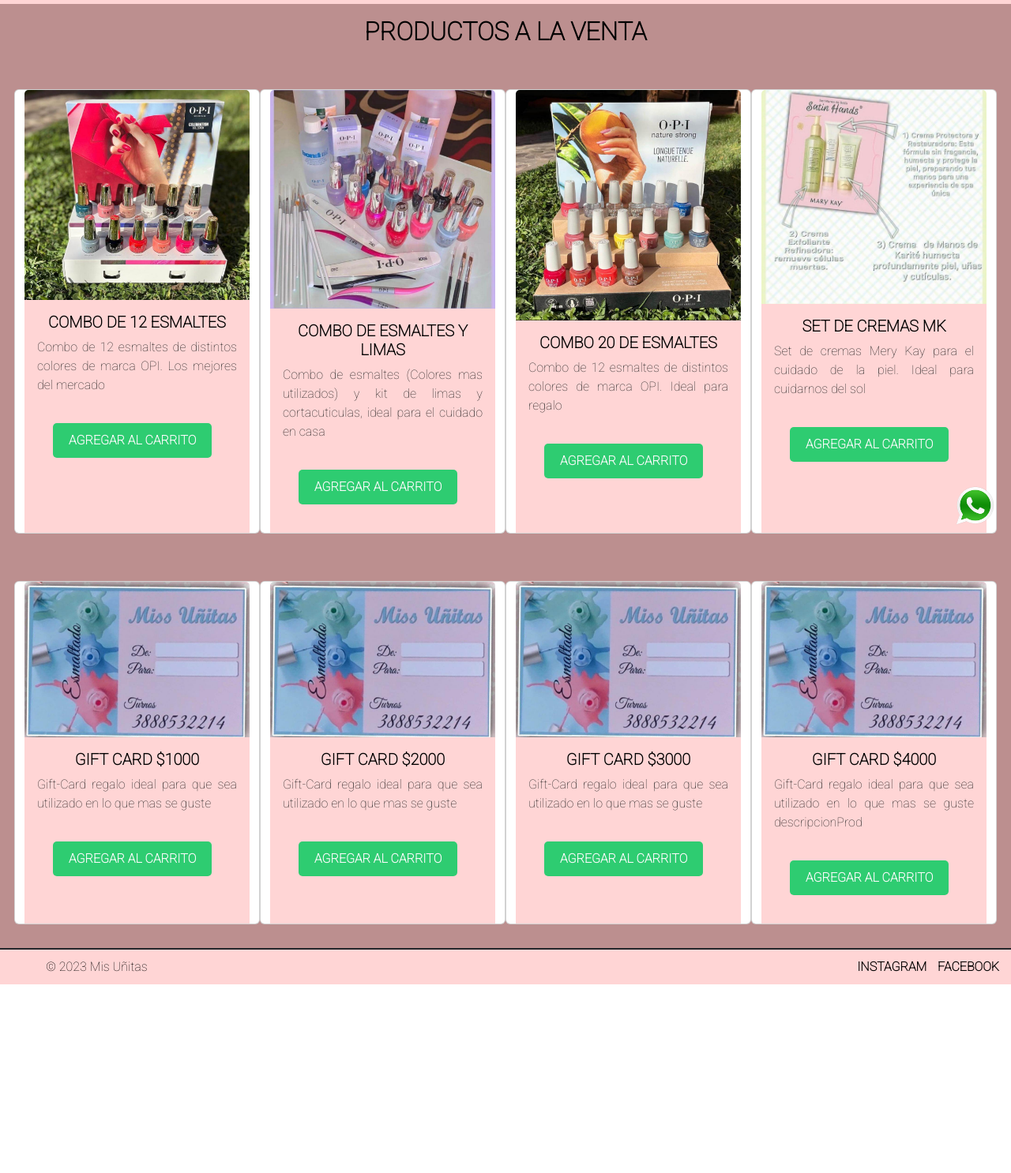
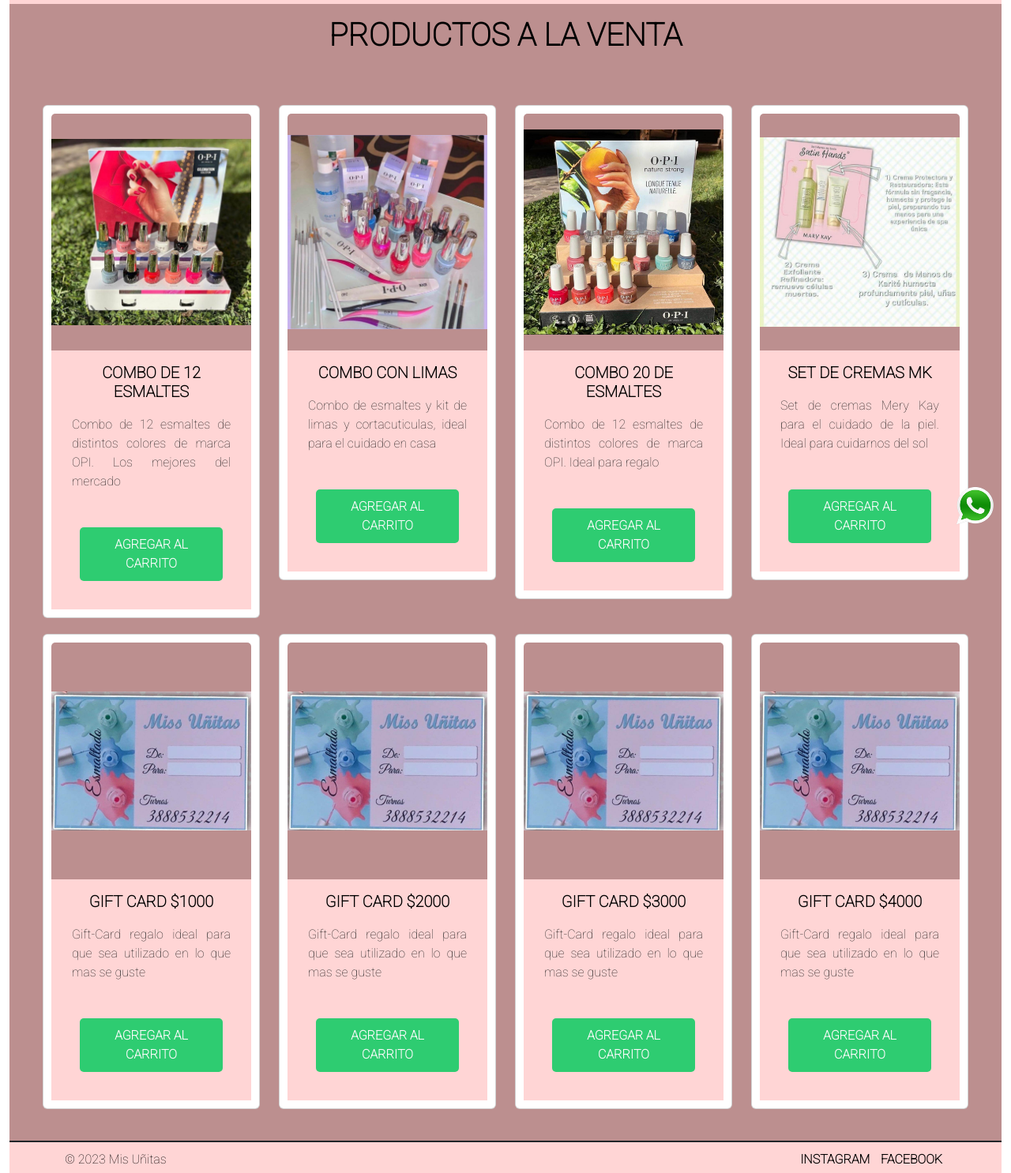
Before and after one commit to patrixruiz/MisU-itas, a plain HTML site: page html/productos.html in a window 1280 px wide. Shown: the part 114-1600 px from the top of the page at 79% size. Before the commit the page ends 1361 px from the top, so only its background shows below. Drawn offline with nearby package versions, Linux system fonts and the light colour scheme.

Commit message:
cargada final

```diff
--- a/html/productos.html
+++ b/html/productos.html
@@ -6,7 +6,8 @@
     <meta name="viewport" content="width=device-width, initial-scale=1.0">
 
     <title>Mis Uñitas Productos</title>
-    <meta name="description" content="En esta Seccion se pueden comprar distintos tipos de productos utilizados para el cuidado de las uñas y tambien para el cuidado de la piel, otra importante producto son la tarjetas para cumpleaños">
+    <meta name="description"
+        content="En esta Seccion se pueden comprar distintos tipos de productos utilizados para el cuidado de las uñas y tambien para el cuidado de la piel, otra importante producto son la tarjetas para cumpleaños">
 
     <!-- CSS BS -->
     <link href="https://cdn.jsdelivr.net/npm/bootstrap@5.3.2/dist/css/bootstrap.min.css" rel="stylesheet"
@@ -16,7 +17,7 @@
     <link rel="icon" href="../img/favic.jpeg" type="image" sizes="32x32">
 </head>
 
-<body>
+<body class="container-fluid">
 
     <!-- HEADER CON BOOTSTRAP -->
     <header class="navbar navbar-expand-lg encabezado">
@@ -50,105 +51,141 @@
         </div>
     </header>
 
-    <main>
+    <main class="container-fluid">
         <!-- Productos a la Venta -->
         <div class="tituloQuienes">
-            <h2>Productos a la Venta</h2>
+            <h1>Productos a la Venta</h1>
         </div>
 
 
-        <div class="row contenedorProducto">
 
-            <div class="card col-xl-3 col-md-6 col-sm-12">
-                <img src="../img/producto (1).jpeg" class="card-img-top" alt="combo 12 Esmaltes">
+
+        <div class="row row-cols-1 row-cols-md-2 row-cols-xl-4 contenedorProducto">
+            <div class="col">
+                <div class="card cajita">
+                    <img src="../img/producto (1).jpeg" class="card-img-top fotos" alt="combo 12 Esmaltes">
                     <div class="card-body tarjetaPres">
                         <h5 class="card-title tituloProducto">Combo de 12 Esmaltes</h5>
-                    <p class="card-text descripcionProd">Combo de 12 esmaltes de distintos colores de marca OPI. Los mejores del mercado</p>
+                        <p class="card-text descripcionProd">Combo de 12 esmaltes de distintos colores de marca OPI. Los
+                            mejores del mercado</p>
                         <a href="#" class="btn btn-primary boton">Agregar al Carrito</a>
                     </div>
-            </div>
-
-            <div class="card col-xl-3 col-md-6 col-sm-12">
-                <img src="../img/producto (2).jpeg" class="card-img-top" alt="Combo Esmaltes y Limas">
-                <div class="card-body tarjetaPres">
-                    <h5 class="card-title tituloProducto">Combo de Esmaltes y Limas</h5>
-                    <p class="card-text descripcionProd">Combo de esmaltes (Colores mas utilizados) y kit de limas y cortacuticulas, ideal para el cuidado en casa</p>
-                    <a href="#" class="btn btn-primary boton">Agregar al Carrito</a>
-                </div>
-            </div>
-
-            <div class="card col-xl-3 col-md-6 col-sm-12">
-                <img src="../img/producto (3).jpeg" class="card-img-top" alt="Set de 20 Esmaltes">
-                <div class="card-body tarjetaPres">
-                    <h5 class="card-title tituloProducto">Combo 20 de Esmaltes</h5>
-                    <p class="card-text descripcionProd">Combo de 12 esmaltes de distintos colores de marca OPI. Ideal para regalo</p>
-                    <a href="#" class="btn btn-primary boton">Agregar al Carrito</a>
                 </div>
             </div>
 
 
-            <div class="card col-xl-3 col-md-6 col-sm-12">
-                <img src="../img/combocrema.jpeg" class="card-img-top" alt="Combo de cremas">
+            <div class="col">
+                <div class="card cajita">
+                    <img src="../img/producto (2).jpeg" class="card-img-top fotos" alt="Combo Esmaltes y Limas">
+                    <div class="card-body tarjetaPres">
+                        <h5 class="card-title tituloProducto">Combo con Limas</h5>
+                        <p class="card-text descripcionProd">Combo de esmaltes y kit de limas y
+                            cortacuticulas, ideal para el cuidado en casa</p>
+                        <a href="#" class="btn btn-primary boton">Agregar al Carrito</a>
+                    </div>
+                </div>
+            </div>
+
+            <div class="col">
+                <div class="card cajita">
+                    <img src="../img/producto (3).jpeg" class="card-img-top fotos" alt="Set de 20 Esmaltes">
+                    <div class="card-body tarjetaPres">
+                        <h5 class="card-title tituloProducto">Combo 20 de Esmaltes</h5>
+                        <p class="card-text descripcionProd">Combo de 12 esmaltes de distintos colores de marca OPI.
+                            Ideal para regalo</p>
+                        <a href="#" class="btn btn-primary boton">Agregar al Carrito</a>
+                    </div>
+                </div>
+            </div>
+
+
+            <div class="col">
+                <div class="card cajita">
+                    <img src="../img/combocrema.jpeg" class="card-img-top fotos" alt="Combo de cremas">
                     <div class="card-body tarjetaPres">
                         <h5 class="card-title tituloProducto">Set de Cremas MK</h5>
-                    <p class="card-text descripcionProd">Set de cremas Mery Kay para el cuidado de la piel. Ideal para cuidarnos del sol</p>
+                        <p class="card-text descripcionProd">Set de cremas Mery Kay para el cuidado de la piel. Ideal
+                            para cuidarnos del sol</p>
                         <a href="#" class="btn btn-primary boton">Agregar al Carrito</a>
+                    </div>
+                </div>
+            </div>
+
+
+            <div class="col">
+                <div class="card cajita">
+                    <img src="../img/giftcard.jpeg" class="card-img-top fotos" alt="Giftcard milpesos">
+                    <div class="card-body tarjetaPres">
+                        <h5 class="card-title tituloProducto">Gift Card $1000</h5>
+                        <p class="card-text descripcionProd">Gift-Card regalo ideal para que sea utilizado en lo que mas
+                            se guste</p>
+                        <a href="#" class="btn btn-primary boton">Agregar al Carrito</a>
+                    </div>
+                </div>
+            </div>
+
+            <div class="col">
+                <div class="card cajita">
+                    <img src="../img/giftcard.jpeg" class="card-img-top fotos" alt="Giftcar dosmilpesos">
+                    <div class="card-body tarjetaPres">
+                        <h5 class="card-title tituloProducto">Gift Card $2000</h5>
+                        <p class="card-text descripcionProd">Gift-Card regalo ideal para que sea utilizado en lo que mas
+                            se guste</p>
+                        <a href="#" class="btn btn-primary boton">Agregar al Carrito</a>
+                    </div>
+                </div>
+            </div>
+
+            <div class="col">
+                <div class="card cajita">
+                    <img src="../img/giftcard.jpeg" class="card-img-top fotos" alt="Giftcard tresmil pesos">
+                    <div class="card-body tarjetaPres">
+                        <h5 class="card-title tituloProducto">Gift Card $3000</h5>
+                        <p class="card-text descripcionProd">Gift-Card regalo ideal para que sea utilizado en lo que mas
+                            se guste</p>
+                        <a href="#" class="btn btn-primary boton">Agregar al Carrito</a>
+                    </div>
+                </div>
+            </div>
+
+
+            <div class="col">
+                <div class="card cajita">
+                    <img src="../img/giftcard.jpeg" class="card-img-top fotos" alt="Giftcard 4milpesos">
+                    <div class="card-body tarjetaPres">
+                        <h5 class="card-title tituloProducto">Gift Card $4000</h5>
+                        <p class="card-text descripcionProd">Gift-Card regalo ideal para que sea utilizado en lo que mas
+                            se guste</p>
+                        <a href="#" class="btn btn-primary boton">Agregar al Carrito</a>
+                    </div>
                 </div>
             </div>
 
 
 
         </div>
-        <div class="row contenedorProducto">
 
-            <div class="card col-xl-3 col-md-6 col-sm-12">
-                <img src="../img/giftcard.jpeg" class="card-img-top" alt="Giftcard milpesos">
-                <div class="card-body tarjetaPres">
-                    <h5 class="card-title tituloProducto">Gift Card $1000</h5>
-                    <p class="card-text descripcionProd">Gift-Card regalo ideal para que sea utilizado en lo que mas se guste</p>
-                    <a href="#" class="btn btn-primary boton">Agregar al Carrito</a>
-                </div>
-            </div>
 
-            <div class="card col-xl-3 col-md-6 col-sm-12">
-                <img src="../img/giftcard.jpeg" class="card-img-top" alt="Giftcar dosmilpesos">
-                <div class="card-body tarjetaPres">
-                    <h5 class="card-title tituloProducto">Gift Card $2000</h5>
-                    <p class="card-text descripcionProd">Gift-Card regalo ideal para que sea utilizado en lo que mas se guste</p>
-                    <a href="#" class="btn btn-primary boton">Agregar al Carrito</a>
-                </div>
-            </div>
-
-            <div class="card col-xl-3 col-md-6 col-sm-12">
-                <img src="../img/giftcard.jpeg" class="card-img-top" alt="Giftcard tresmil pesos">
-                <div class="card-body tarjetaPres">
-                    <h5 class="card-title tituloProducto">Gift Card $3000</h5>
-                    <p class="card-text descripcionProd">Gift-Card regalo ideal para que sea utilizado en lo que mas se guste</p>
-                    <a href="#" class="btn btn-primary boton">Agregar al Carrito</a>
-                </div>
         </div>
 
 
-            <div class="card col-xl-3 col-md-6 col-sm-12">
-                <img src="../img/giftcard.jpeg" class="card-img-top" alt="Giftcard 4milpesos">
-                <div class="card-body tarjetaPres">
-                    <h5 class="card-title tituloProducto">Gift Card $4000</h5>
-                    <p class="card-text descripcionProd">Gift-Card regalo ideal para que sea utilizado en lo que mas se guste descripcionProd</p>
-                    <a href="#" class="btn btn-primary boton">Agregar al Carrito</a>
-                </div>
-            </div>
-
-
-
-        </div>
     </main>
 
 
     <footer class="footer">
-        <p class="ms-xl-5 ms-sm-3 ms-xs-1">&copy; 2023 Mis Uñitas</p>
+        <div class="container d-flex flex-column flex-lg-row justify-content-between align-items-center">
+            <div class="mb-3 mb-lg-0">
+                <p class="copy">© 2023 Mis Uñitas</p>
+            </div>
+            <div>
+
+
                 <span>
-            <a href="https://www.instagram.com" class="enlace" target="_blank">Instagram</a>
-            <a href="https://www.facebook.com" class="enlace" target="_blank">Facebook</a>
+                    <a href="https://instagram.com/marcelakarinavaldiviezo?igshid=NGVhN2U2NjQ0Yg==" class="enlace"
+                        target="_blank">Instagram</a>
+
+                    <a href="https://www.facebook.com/profile.php?id=100000194513884&mibextid=LQQJ4d" class="enlace"
+                        target="_blank">Facebook</a>
 
                 </span>
     </footer>
--- a/scss/_footer.scss
+++ b/scss/_footer.scss
@@ -13,6 +13,7 @@
         margin-top: 0;
         margin-bottom: 0;
         cursor: default;
+        text-align: end;
     }
 }
 
--- a/scss/_perfil.scss
+++ b/scss/_perfil.scss
@@ -1,4 +1,5 @@
 .cajaPerfil {
     width: 350xx;
     background-color: $color-rosita;
+    border-color: $color-negro;
   }
--- a/scss/_productos.scss
+++ b/scss/_productos.scss
@@ -1,7 +1,13 @@
 .contenedorProducto {
     background-color: $color-rosa;
     padding: 30px;
+
 }
+.cajita {
+    margin-top: 10px;
+    padding: 10px;
+    margin-bottom: 10px;
+  }
 
 .boton {
     padding: 10px 20px;
--- a/scss/_tarjetas.scss
+++ b/scss/_tarjetas.scss
@@ -6,7 +6,7 @@
 }
 .fotos {
     width: 100%;
-    height: 400px;
+    height: 300px;
     object-fit: contain;
     background-color: $color-rosa;
   }
@@ -33,6 +33,7 @@
   .descripcionProd {
     text-align: justify;
     color: rgb(37, 37, 37);
+    padding: 10px;
   }
 
   .tituloGaleria {
--- a/scss/_titulos.scss
+++ b/scss/_titulos.scss
@@ -7,10 +7,16 @@
     padding: 16px;
   }
 
-  h2 {
+  h1 {
     font-weight: 999;
     text-align: center;
     color: $color-negro;
     text-transform: uppercase;
     text-decoration: double;
   }
+
+  h3 {
+    color: $color-negro;
+    text-transform: uppercase;
+    font-weight: bold;
+  }
```
Also changed, not shown: html/contacto.html (+27 -13 lines), html/galeria.html (+68 -45 lines), html/turnos.html (+21 -12 lines), index.html (+19 -7 lines), css/estilo.css. Lines whose indentation alone changed are shown as unchanged.
